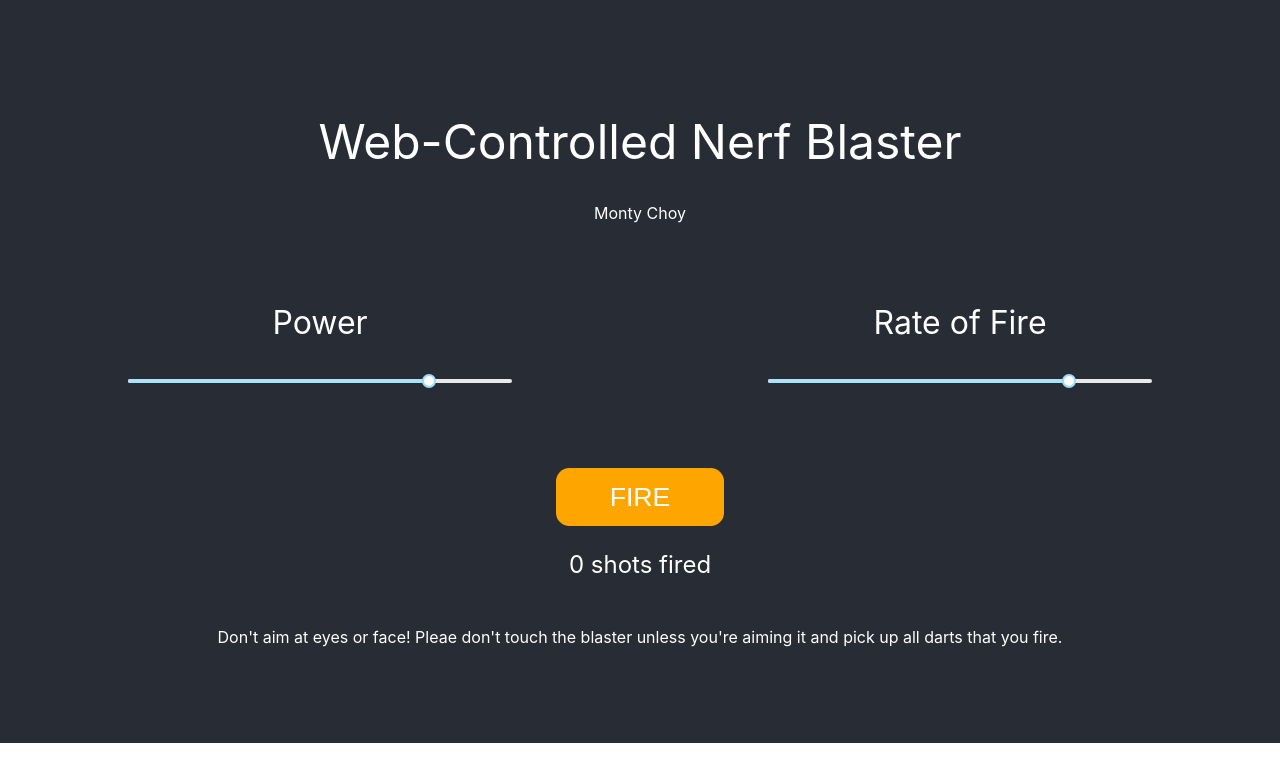
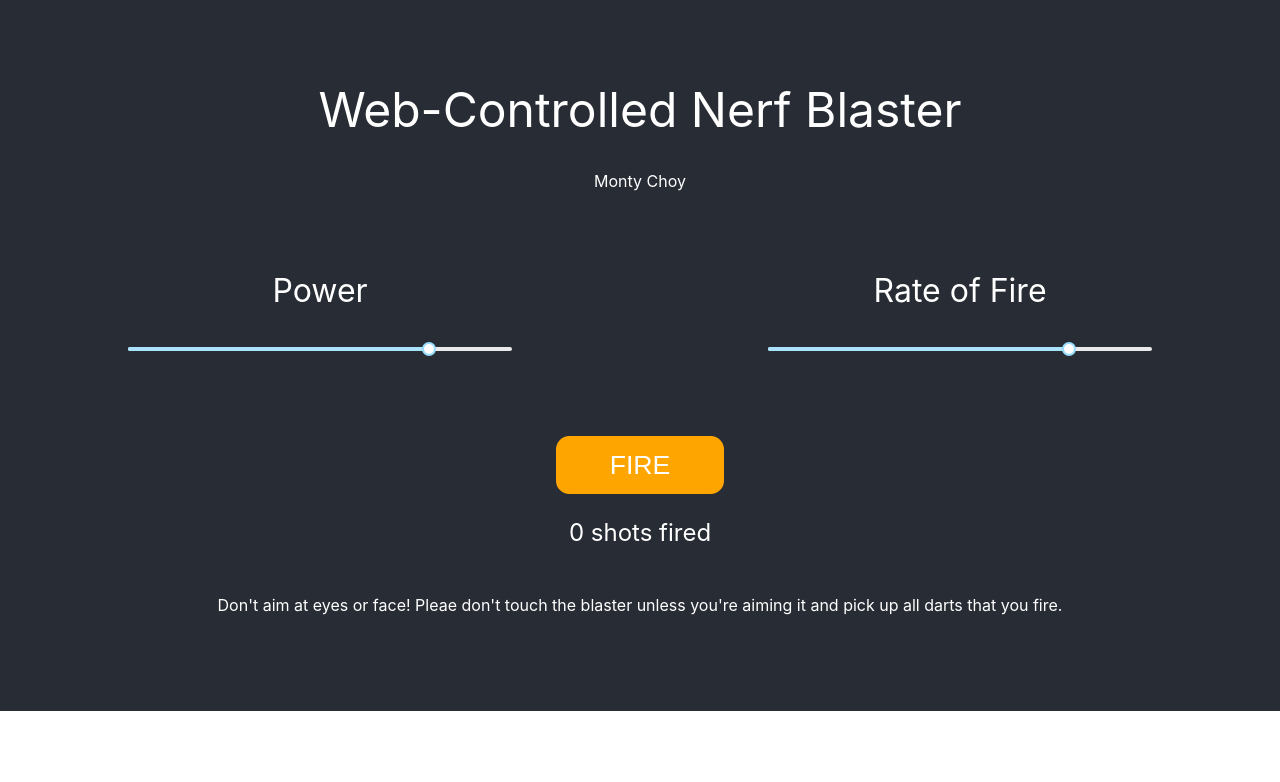
Before and after one commit to mochoy/cal-poly-arduino-fest, a React (Create React App) app in the folder web-client/: page / in a window 1280 px wide. Shown: the top 782 px of the page. Built offline with nearby package versions, Linux system fonts and the light colour scheme.

Commit message:
Decrease top padding

```diff
--- a/web-client/src/Components/App/App.css
+++ b/web-client/src/Components/App/App.css
@@ -67,7 +67,7 @@
   text-align: center;
   background-color: #282c34;
   margin: 0;
-  padding-top: 5em;
+  padding-top: 3em;
   padding-bottom: 5em;
 }
 
```
